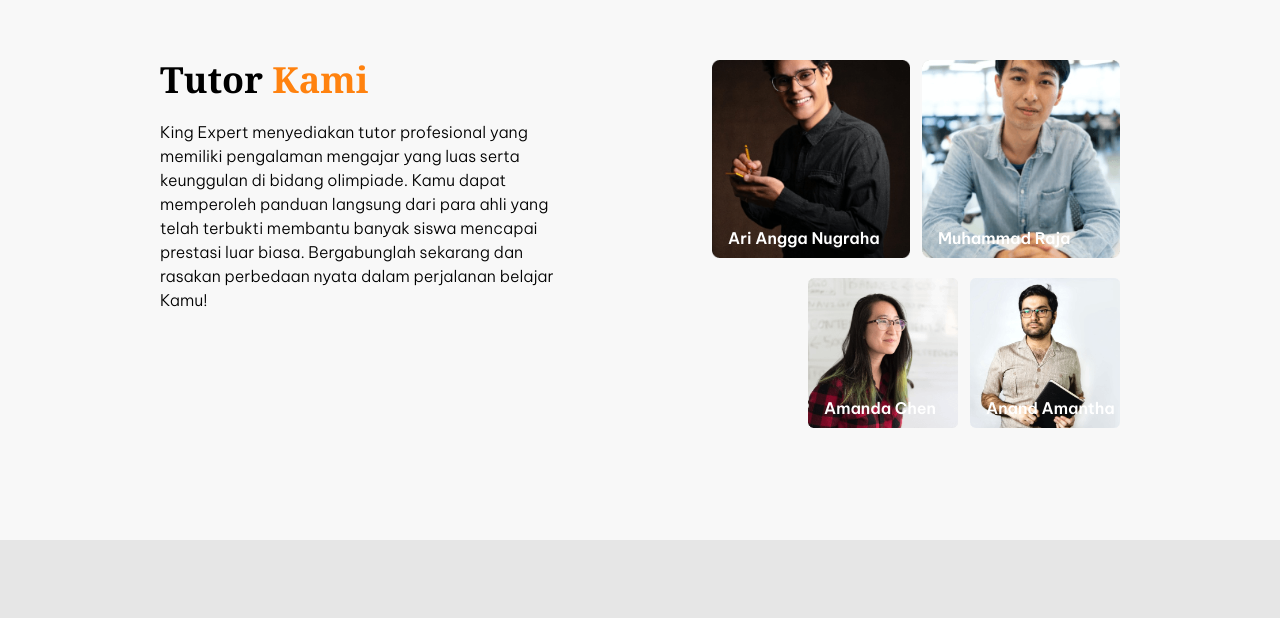
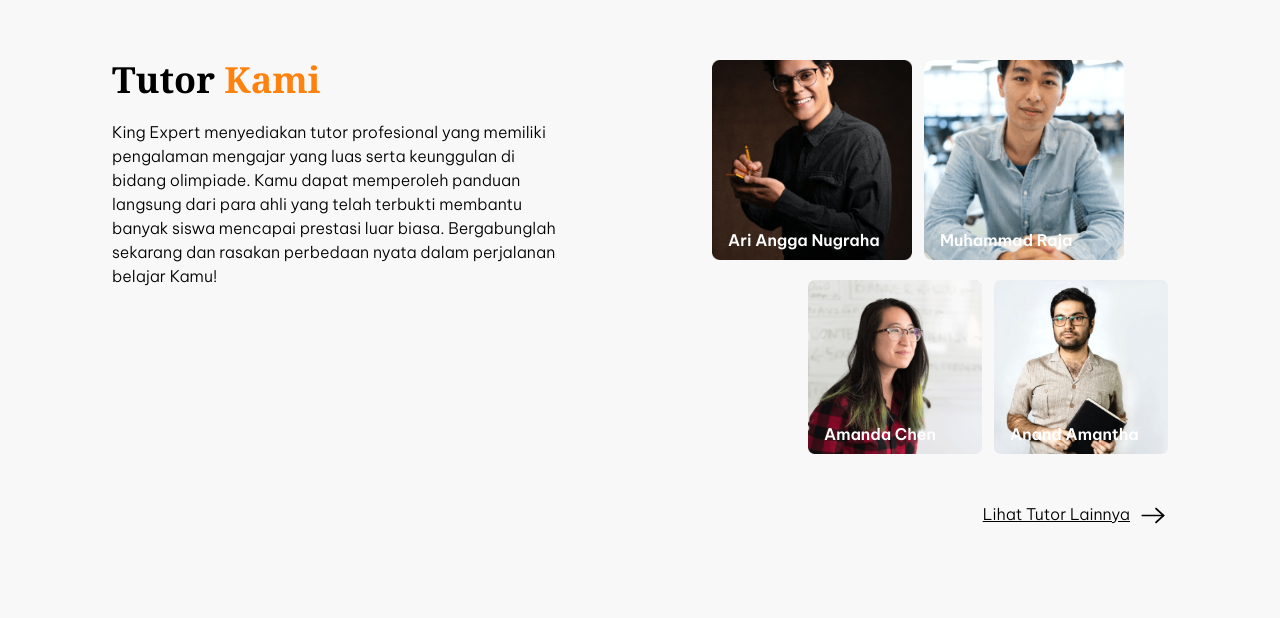
Before and after one commit to bktech-sh/kingexpert, a Next.js app: page / in a window 1280 px wide. Shown: the part 2142-2760 px from the top of the page. Built offline with nearby package versions, Linux system fonts and the light colour scheme.

Commit message:
feat: add tutor

```diff
--- a/src/app/components/Tutor/index.tsx
+++ b/src/app/components/Tutor/index.tsx
@@ -2,7 +2,8 @@ import Image from "next/image";
 
 const Tutor = () => {
   return (
-    <div className="flex justify-between px-40 gap-16 py-28">
+    <div className="flex flex-col gap-12 px-28 py-28">
+      <div className="flex justify-between gap-16">
         <div className="flex flex-col flex-1 gap-5 pr-20">
           <h2 className="font-bold text-4xl font-serif">
             Tutor <span className="text-mainOrange">Kami</span>
@@ -70,6 +71,12 @@ const Tutor = () => {
           </div>
         </div>
       </div>
+
+      <div className="flex w-fit gap-2 self-end">
+        <p className="underline">Lihat Tutor Lainnya</p>
+        <Image src="/images/arrow.svg" width={30} height={30} alt="arrow" />
+      </div>
+    </div>
   );
 };
 
```
Also changed, not shown: public/images/arrow.svg (added). Lines whose indentation alone changed are shown as unchanged.
